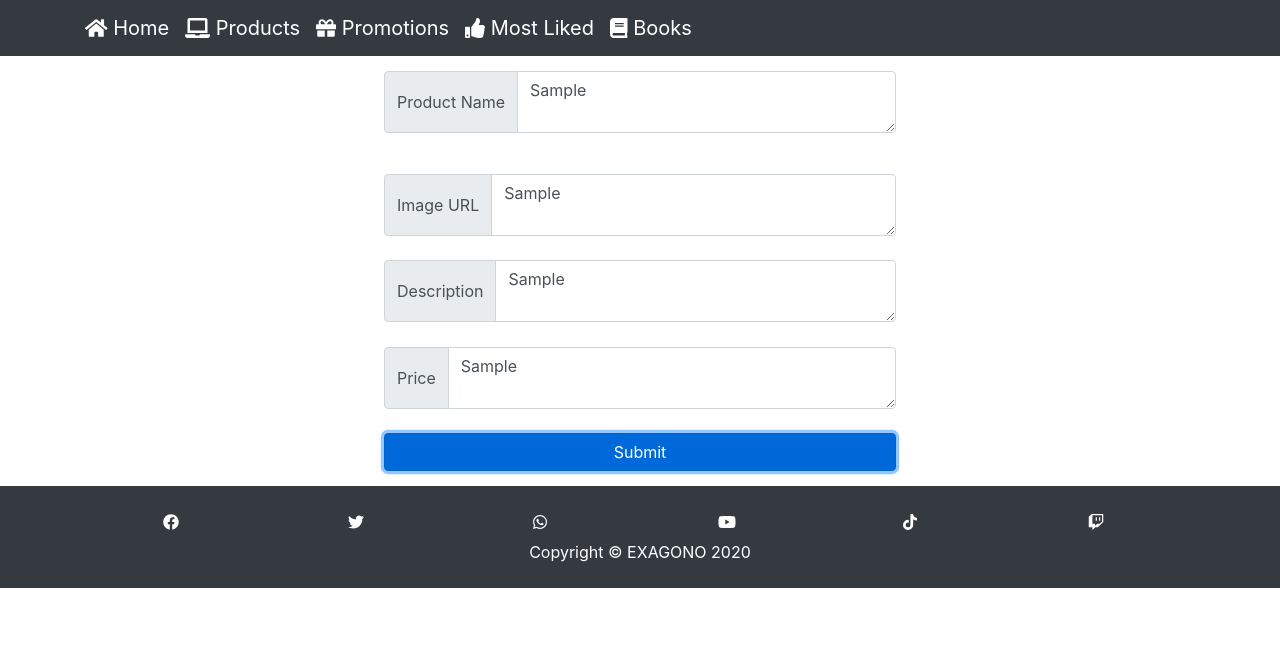
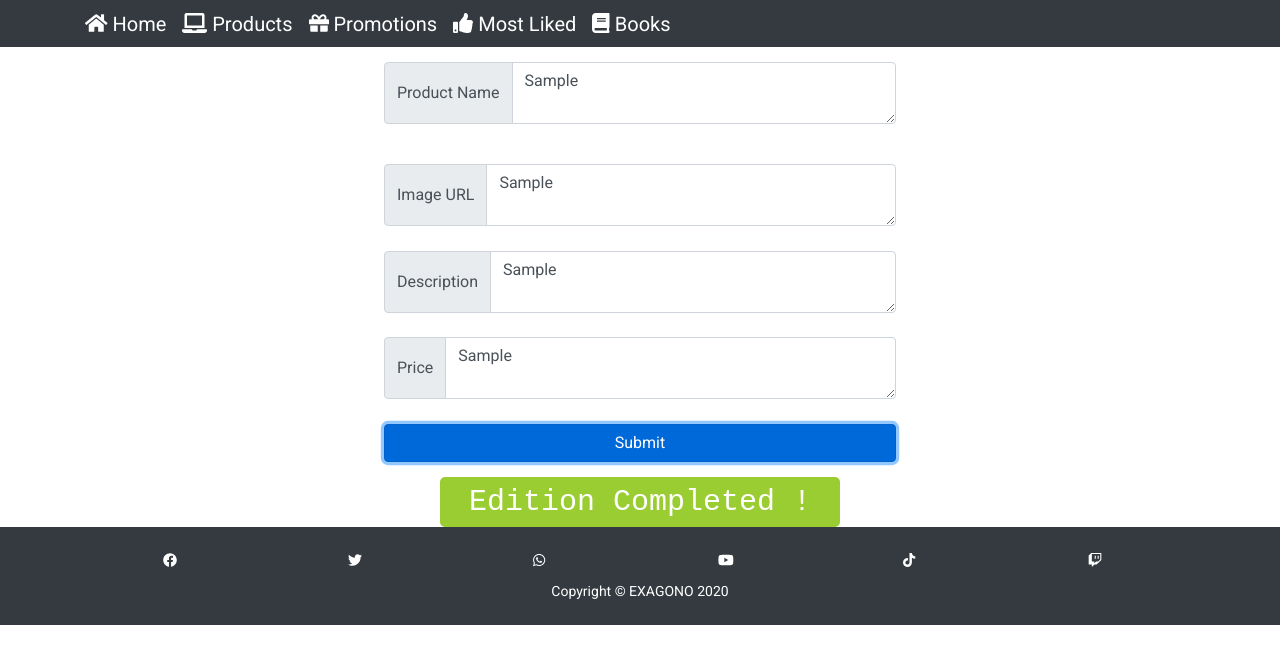
Before and after one commit to Diego11Repo/Store, an Angular app: page /edit in a window 1280 px wide. Both pictures are taken after typing "Sample", "Sample", "Sample", "Sample" into the empty fields and a click on the button "Submit". Shown: the top 664 px of the page. Built offline with nearby package versions, Linux system fonts and the light colour scheme; no server answers.

Commit message:
feat: add progress status

```diff
--- a/package.json
+++ b/package.json
@@ -12,10 +12,12 @@
   "private": true,
   "dependencies": {
     "@angular/animations": "~9.0.2",
+    "@angular/cdk": "^9.2.4",
     "@angular/common": "~9.0.2",
     "@angular/compiler": "~9.0.2",
     "@angular/core": "~9.0.2",
     "@angular/forms": "~9.0.2",
+    "@angular/material": "^9.2.4",
     "@angular/platform-browser": "~9.0.2",
     "@angular/platform-browser-dynamic": "~9.0.2",
     "@angular/router": "~9.0.2",
--- a/src/app/components/edit/edit.component.html
+++ b/src/app/components/edit/edit.component.html
@@ -48,4 +48,8 @@
     Submit
   </button>
 </div>
+<div *ngIf="onProgress" class="progress-spinner">
+  <mat-spinner></mat-spinner>
+</div>
+<div class="success" *ngIf="onSuccess">Edition Completed !</div>
 <app-footer></app-footer>
--- a/src/app/components/edit/edit.component.scss
+++ b/src/app/components/edit/edit.component.scss
@@ -6,3 +6,24 @@
   height: 50vh;
   margin: 15px auto;
 }
+.progress-spinner {
+  display: flex;
+  justify-content: center;
+  margin: 30px auto;
+  height: auto;
+  width: 40%;
+  background-color: transparent;
+}
+.success {
+  display: flex;
+  background-color: yellowgreen;
+  color: white;
+  width: 400px;
+  height: 50px;
+  margin: 0 auto;
+  border-radius: 5px;
+  font-family: 'Courier New', Courier, monospace;
+  font-size: 30px;
+  align-items: center;
+  justify-content: center;
+}
--- a/src/app/components/edit/edit.component.ts
+++ b/src/app/components/edit/edit.component.ts
@@ -1,4 +1,5 @@
 import { Component, OnInit } from '@angular/core';
+import { Router } from '@angular/router';
 
 import { ProductService } from 'src/app/services/product.service';
 
@@ -17,21 +18,30 @@ export class EditComponent implements OnInit {
   product: any;
 
   /**
-   * Variable for show modal
+   * Variable for show progress status
    */
-  showModal: boolean;
+  onProgress: boolean;
+
+  /**
+   * Variable for show the succes status
+   */
+  onSuccess: boolean;
 
   /**
    *
    * @param productService Product Service
    */
-  constructor(private productService: ProductService) {}
+  constructor(
+    private productService: ProductService,
+    private readonly router: Router
+  ) {}
 
   /**
    * Executes on init
    */
   ngOnInit(): void {
-    this.showModal = false;
+    this.onProgress = false;
+    this.onSuccess = false;
     this.initProduct();
   }
 
@@ -55,7 +65,7 @@ export class EditComponent implements OnInit {
    * Executes on submit the product edited
    */
   onSubmit() {
-    this.showModal = true;
+    this.onProgress = true;
     const productName = (<HTMLInputElement>(
       document.querySelector('#product-name')
     )).value;
@@ -108,7 +118,21 @@ export class EditComponent implements OnInit {
     this.productService
       .editProduct(this.product.id, productUpdated)
       .subscribe((product) => {
-        console.log(product);
+        return product;
       });
+    setTimeout(() => {
+      this.onProgress = false;
+      this.showSuccess();
+    }, 1500);
+  }
+
+  /**
+   * Show success status
+   */
+  showSuccess() {
+    this.onSuccess = true;
+    setTimeout(() => {
+      this.router.navigate(['/products']);
+    }, 4000);
   }
 }
--- a/src/index.html
+++ b/src/index.html
@@ -6,8 +6,10 @@
   <base href="/">
   <meta name="viewport" content="width=device-width, initial-scale=1">
   <link rel="icon" type="image/x-icon" href="favicon.ico">
+  <link href="https://fonts.googleapis.com/css?family=Roboto:300,400,500&display=swap" rel="stylesheet">
+  <link href="https://fonts.googleapis.com/icon?family=Material+Icons" rel="stylesheet">
 </head>
-<body>
+<body class="mat-typography">
   <app-root></app-root>
 </body>
 </html>
--- a/src/styles.scss
+++ b/src/styles.scss
@@ -1 +1,36 @@
-@import '~bootstrap/dist/css/bootstrap.min.css'
+// Custom Theming for Angular Material
+// For more information: https://material.angular.io/guide/theming
+@import '~@angular/material/theming';
+// Plus imports for other components in your app.
+
+// Include the common styles for Angular Material. We include this here so that you only
+// have to load a single css file for Angular Material in your app.
+// Be sure that you only ever include this mixin once!
+@include mat-core();
+
+// Define the palettes for your theme using the Material Design palettes available in palette.scss
+// (imported above). For each palette, you can optionally specify a default, lighter, and darker
+// hue. Available color palettes: https://material.io/design/color/
+$Store-primary: mat-palette($mat-indigo);
+$Store-accent: mat-palette($mat-pink, A200, A100, A400);
+
+// The warn palette is optional (defaults to red).
+$Store-warn: mat-palette($mat-red);
+
+// Create the theme object (a Sass map containing all of the palettes).
+$Store-theme: mat-light-theme($Store-primary, $Store-accent, $Store-warn);
+
+// Include theme styles for core and each component used in your app.
+// Alternatively, you can import and @include the theme mixins for each component
+// that you are using.
+@include angular-material-theme($Store-theme);
+
+@import '~bootstrap/dist/css/bootstrap.min.css';
+html,
+body {
+  height: 100%;
+}
+body {
+  margin: 0;
+  font-family: Roboto, 'Helvetica Neue', sans-serif;
+}
```
Also changed, not shown: src/app/app.module.ts (+16 -12 lines), 1 other file (tests, documents, lock files or other folders).
